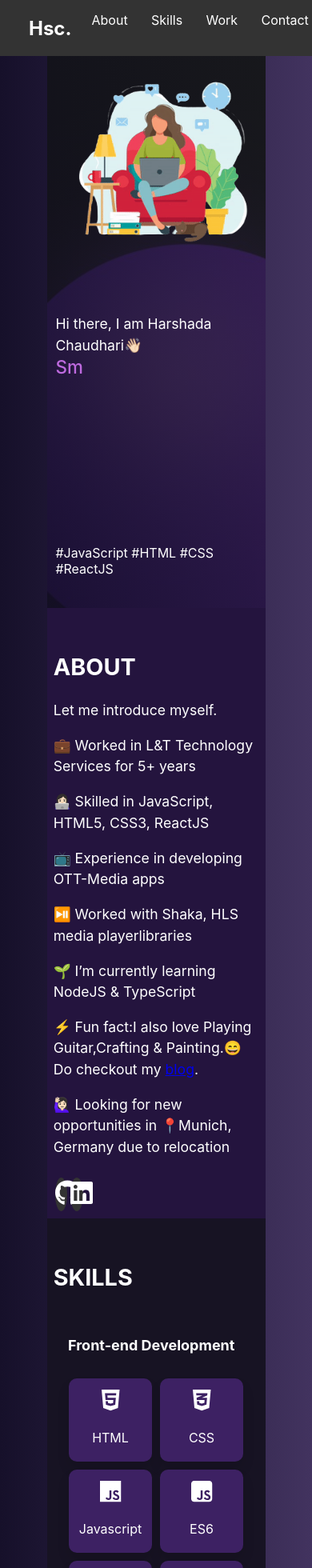
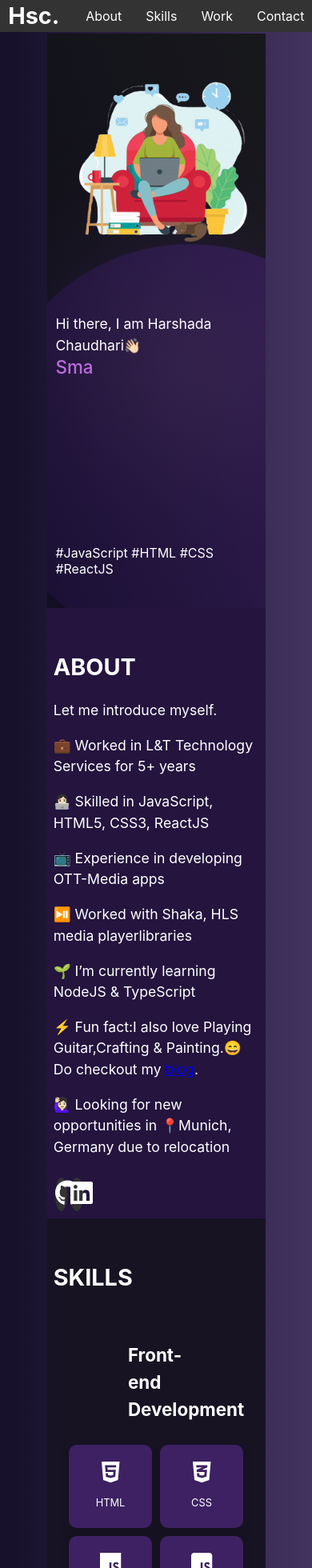
Before and after one commit to harshadaYCSM/portfolio, a React (Create React App) app: page / in a window 390 px wide. Shown: the top 1960 px of the page at 80% size. Built offline with nearby package versions, Linux system fonts and the light colour scheme.

Commit message:
px to vh conversion

```diff
--- a/src/styles/Contact.css
+++ b/src/styles/Contact.css
@@ -10,40 +10,38 @@
   margin-bottom: 2%;
 }
 
-.contact form {
+form {
   display: flex;
   flex-direction: column;
   align-items: center;
-  margin-top: 30px;
 }
 
-.contact input,
-.contact textarea {
+input,
+textarea {
   width: 100%;
-  padding: 10px;
-  margin-bottom: 20px;
-  border: 1px solid #ccc;
-  border-radius: 5px;
+  padding: 1%;
+  margin-bottom: 2.5%;
+  border: 0.2vh solid #ccc;
+  border-radius: 1vh;
   transition: border-color 0.3s ease;
 }
 
-.contact input:focus,
-.contact textarea:focus {
+input:focus,
+textarea:focus {
   outline: none;
   border-color: #333;
 }
 
-.contact button {
-  padding: 10px 20px;
+button {
+  padding: 1.2% 2.8%;
   background-color: #8f75b1;
-  /* color: #fff; */
   border: none;
-  border-radius: 5px;
+  border-radius: 1vh;
   cursor: pointer;
   transition: background-color 0.3s ease;
 }
 
-.contact button:hover {
+button:hover {
   background-color: #222;
 }
 
@@ -51,7 +49,7 @@
 @keyframes fadeInUp {
   0% {
     opacity: 0;
-    transform: translateY(20px);
+    transform: translateY(2vh);
   }
 
   100% {
@@ -60,24 +58,24 @@
   }
 }
 
-.contact input,
-.contact textarea,
-.contact button {
+input,
+textarea,
+button {
   animation: fadeInUp 0.6s ease forwards;
 }
 
 /* Add responsive styles for smaller screens */
 @media (max-width: 768px) {
   .contact {
-    padding: 30px;
+    padding: 10%;
   }
 
-  .contact input,
-  .contact textarea {
-    margin-bottom: 15px;
+  input,
+  textarea {
+    margin-bottom: 7%;
   }
 
-  .contact button {
-    padding: 8px 16px;
+  button {
+    padding: 4% 6%;
   }
 }
--- a/src/styles/Intro.css
+++ b/src/styles/Intro.css
@@ -1,7 +1,7 @@
 .intro {
     width: 100%;
     min-height: 85vh;
-    padding: 80px 0;
+    padding: 10vh 0;
     font-size: 2rem;
     /* min-height: 100vh; */
     display: flex;
--- a/src/styles/NavBar.css
+++ b/src/styles/NavBar.css
@@ -2,56 +2,9 @@
   display: flex;
   justify-content: space-between;
   align-items: center;
-  padding: 10px;
+  padding: 0.6%;
   background-color: #333;
   color: #fff;
-}
-
-.navbar-brand {
-  font-size: 24px;
-  font-weight: bold;
-  padding-left: 26px;
-}
-
-.navbar ul {
-  list-style-type: none;
-  display: flex;
-  margin: 5px;
-  padding: 0;
-  padding-right: 26px;
-}
-
-.navbar ul li {
-  margin-left: 10px;
-}
-
-.navbar ul li a {
-  color: #fff;
-  text-decoration: none;
-  padding: 5px 10px;
-  border-radius: 4px;
-  transition: background-color 0.3s ease;
-}
-
-.navbar ul li a:hover {
-  background-color: #555;
-}
-
-.navbar ul li a {
-  color: #fff;
-  text-decoration: none;
-  padding: 5px 10px;
-  transition: background-color 0.3s ease-in-out;
-}
-
-.navbar ul li a:hover,
-.navbar ul li a.active {
-  background-color: #555;
-}
-
-/* Additional Styles */
-
-.navbar {
   position: fixed;
   top: 0;
   left: 0;
@@ -60,14 +13,42 @@
 }
 
 .navbar-brand {
+  font-size: 1.8em;
+  font-weight: bold;
+  padding-left: 2vw;
   cursor: pointer;
 }
 
-.navbar ul li {
-  position: relative;
+ul {
+  list-style-type: none;
+  display: flex;
+  margin: 0.5%;
+  padding: 0;
+  padding-right: 2vw;
 }
 
-.navbar ul li a:before {
+ul li {
+  position: relative;
+  margin-left: 10px;
+}
+
+ul li a {
+  color: #fff;
+  text-decoration: none;
+  padding: 5px 10px;
+  border-radius: 4px;
+  transition: background-color 0.3s ease-in-out;
+}
+
+
+ul li a:hover,
+ul li a.active {
+  background-color: #555;
+  animation: pulse 1s infinite;
+}
+
+
+ul li a:before {
   content: "";
   position: absolute;
   width: 100%;
@@ -80,13 +61,13 @@
   transition: all 0.3s ease-in-out;
 }
 
-.navbar ul li a:hover:before,
-.navbar ul li a.active:before {
+ul li a:hover:before,
+ul li a.active:before {
   visibility: visible;
   transform: scaleX(1);
 }
 
-.navbar ul li a:after {
+ul li a:after {
   content: "";
   position: absolute;
   width: 100%;
@@ -99,33 +80,28 @@
   transition: all 0.3s ease-in-out;
 }
 
-.navbar ul li a:hover:after,
-.navbar ul li a.active:after {
+ul li a:hover:after,
+ul li a.active:after {
   visibility: visible;
   transform: scaleX(1);
-}
-
-.navbar ul li a.active {
-  background-color: #555;
 }
 
 @keyframes pulse {
   0% {
     transform: scale(1);
   }
+
   50% {
     transform: scale(1.05);
   }
+
   100% {
     transform: scale(1);
   }
 }
 
-.navbar ul li a.active {
-  animation: pulse 1s infinite;
+@media (max-width: 768px) {
+  ul {
+    padding-right: 0;
+  }
 }
-
-@media (max-width: 768px) {
-.navbar ul {
-    padding-right: 0;
-}}
--- a/src/styles/Projects.css
+++ b/src/styles/Projects.css
@@ -3,18 +3,18 @@
   /* background-color: #f9f9f9; */
 }
 
-.projects .project {
+.project {
   margin-bottom: 20px;
   animation: fadeInScale 1s ease-in-out;
 }
 
-.projects .project-title {
+.project-title {
   font-size: 18px;
   font-weight: bold;
   /* color: #333; */
 }
 
-.projects .project-description {
+.project-description {
   font-size: 16px;
   /* color: #666; */
 }
@@ -36,15 +36,15 @@
     padding-top: 12%;
   }
 
-  .projects .project {
+  .project {
     margin-bottom: 10px;
   }
 
-  .projects .project-title {
+  .project-title {
     font-size: 16px;
   }
 
-  .projects .project-description {
+  .project-description {
     font-size: 14px;
   }
 }
--- a/src/styles/Skills.css
+++ b/src/styles/Skills.css
@@ -1,5 +1,6 @@
 .skills {
-  padding: 5%;;
+  padding: 5%;
+  ;
   background-color: #171323;
   opacity: 0;
   animation: fadeIn 0.5s ease-in-out forwards;
@@ -7,17 +8,15 @@
   flex-direction: column;
 }
 
-.skills .skill-icon {
-  font-size: 40px;
-  /* color: #888; */
-  margin: 10px;
-  transition: transform 0.3s ease;
+.skill-icon {
+  font-size: 2.5em;
+    margin: 10%;
+    transition: transform 0.3s ease;
 }
 
-.skills .skill-name {
-  font-size: 16px;
-  /* color: #666; */
-  margin-top: 10px;
+.skill-name {
+  font-size: 0.8em;
+  margin-top: 4%;
 }
 
 .skill-set {
@@ -48,7 +47,7 @@
 .skill-section {
   display: flex;
   justify-content: space-between;
-  margin: 12px 0px;
+  margin: 2vh 0vh;
   text-align-last: left;
 }
 
@@ -60,12 +59,10 @@
 }
 
 .skill-title {
-  width: 220px;
-  height: 40px;
-  font-size: 18px;
-  /* color: #3c3c3c; */
+  width: 18vw;
+  max-height: 13vh;
+  font-size: 1.4em;
   font-weight: bold;
-  margin-bottom: 10px;
 }
 
 @keyframes fadeIn {
@@ -103,7 +100,7 @@
     margin: 5px;
   }
 
-  .skills .skill-icon {
+  .skill-icon {
     font-size: 30px;
   }
 
```
Lines whose indentation alone changed are shown as unchanged.
